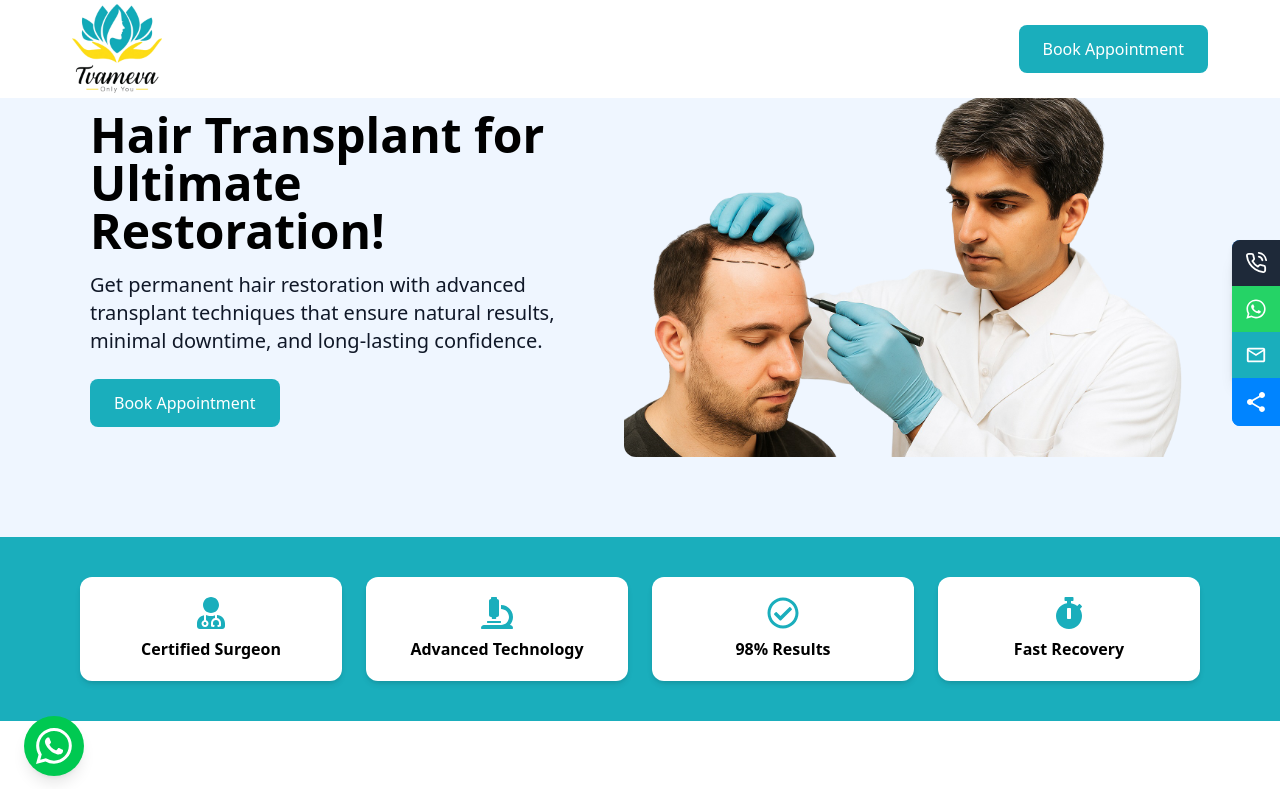
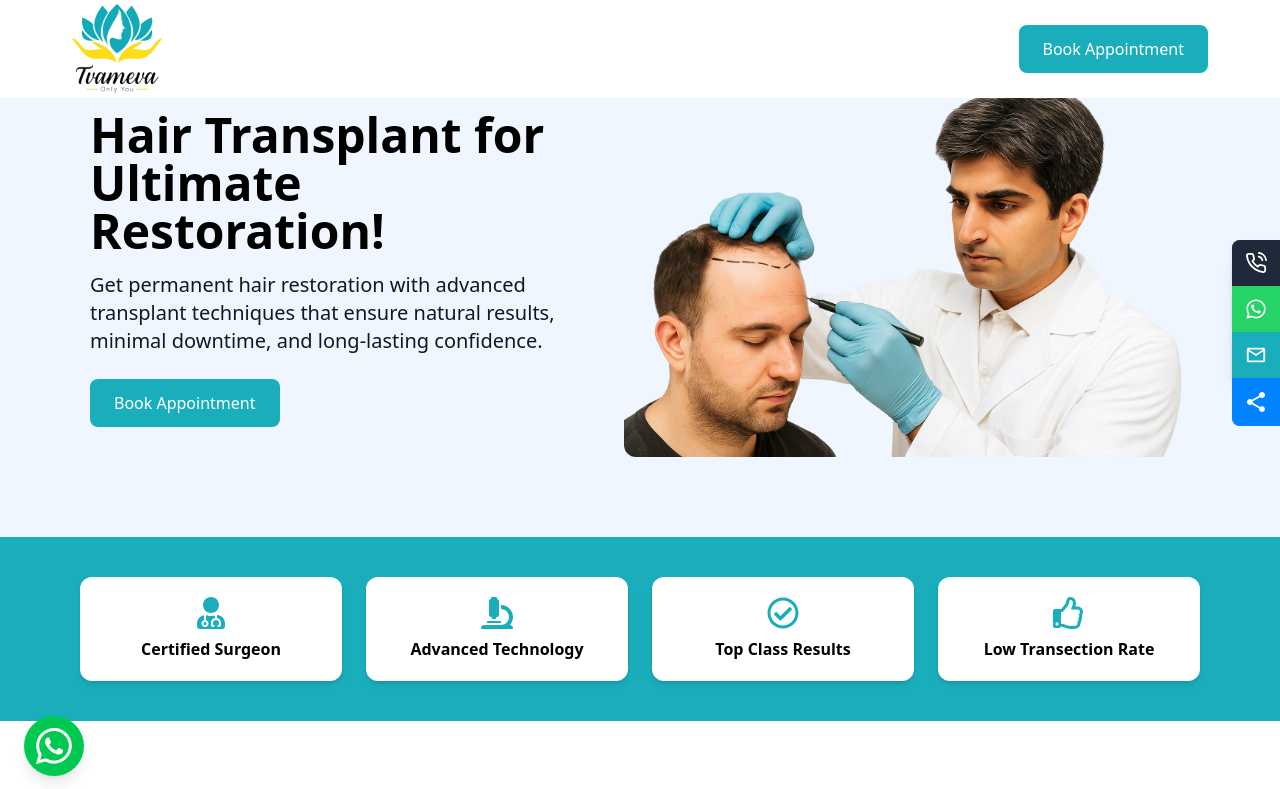
Before and after one commit to mehulsayani/hair-transplant.drkunalsayani, a Next.js app: page / in a window 1280 px wide. Shown: the top 789 px of the page. Built offline with nearby package versions, Linux system fonts and the light colour scheme.

Commit message:
commit changes

```diff
--- a/src/app/page.jsx
+++ b/src/app/page.jsx
@@ -15,6 +15,8 @@ import {
   FaRegCheckCircle,
   FaStopwatch,
 } from "react-icons/fa";
+import { FaRegThumbsUp } from "react-icons/fa";
+
 import Slider from "react-slick";
 import "slick-carousel/slick/slick.css";
 import "slick-carousel/slick/slick-theme.css";
@@ -76,11 +78,11 @@ export default function Page() {
     },
     {
       icon: <FaRegCheckCircle size={32} className="" />,
-      title: "98% Results",
+      title: "Top Class Results",
     },
     {
-      icon: <FaStopwatch size={32} className="" />,
-      title: "Fast Recovery",
+      icon: <FaRegThumbsUp size={32} className="" />,
+      title: "Low Transection Rate",
     },
   ];
 
```
